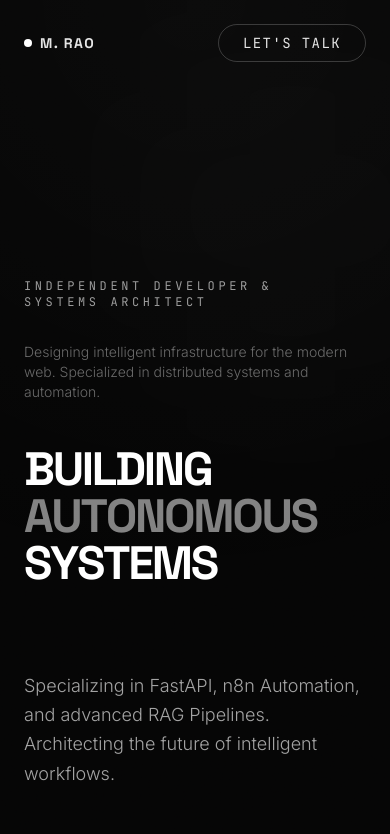
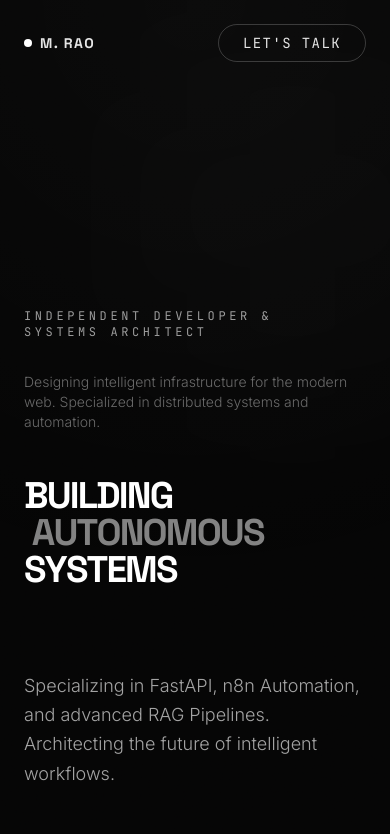
Before and after one commit to Rao-automates/Portfolio, a Next.js app: page / in a window 390 px wide. Shown: the top 834 px of the page. Built offline with nearby package versions, Linux system fonts and the light colour scheme.

Commit message:
Fix: Mobile responsiveness for massive typography (AUTONOMOUS, LETS BUILD)

```diff
--- a/components/Contact.jsx
+++ b/components/Contact.jsx
@@ -16,7 +16,7 @@ export function Contact() {
            Available for new opportunities
          </span>
 
-         <h2 className="text-[12vw] md:text-[10rem] font-display font-black uppercase text-white leading-none tracking-tighter mb-16">
+         <h2 className="text-[11vw] sm:text-[10vw] md:text-[8rem] lg:text-[10rem] font-display font-black uppercase text-white leading-none tracking-tighter mb-16">
            Let's Build
          </h2>
 
--- a/components/Hero.jsx
+++ b/components/Hero.jsx
@@ -62,18 +62,18 @@ export function Hero() {
             </motion.p>
           </div>
 
-          <div className="font-display font-black text-[12vw] sm:text-[10vw] leading-[0.85] tracking-tighter uppercase mb-8">
-            <div className="overflow-hidden flex h-[12vw] sm:h-[10vw]">
+          <div className="font-display font-black text-[9.5vw] sm:text-[9vw] md:text-[8vw] lg:text-[7.5vw] leading-[0.85] tracking-tighter uppercase mb-8">
+            <div className="overflow-hidden flex h-[9.5vw] sm:h-[9vw] md:h-[8vw] lg:h-[7.5vw]">
               <motion.div initial="hidden" animate="visible" variants={{ visible: { transition: { staggerChildren: 0.03 } } }} className="flex text-white">
                 {title.map((char, i) => <motion.span key={i} variants={letterVariants}>{char}</motion.span>)}
               </motion.div>
             </div>
-            <div className="overflow-hidden flex md:ml-[10vw] h-[12vw] sm:h-[10vw]">
+            <div className="overflow-hidden flex ml-[2vw] md:ml-[10vw] h-[9.5vw] sm:h-[9vw] md:h-[8vw] lg:h-[7.5vw]">
               <motion.div initial="hidden" animate="visible" variants={{ visible: { transition: { staggerChildren: 0.03, delayChildren: 0.1 } } }} className="flex text-white/50">
                 {title2.map((char, i) => <motion.span key={i} variants={letterVariants}>{char}</motion.span>)}
               </motion.div>
             </div>
-            <div className="overflow-hidden flex h-[12vw] sm:h-[10vw]">
+            <div className="overflow-hidden flex h-[9.5vw] sm:h-[9vw] md:h-[8vw] lg:h-[7.5vw]">
               <motion.div initial="hidden" animate="visible" variants={{ visible: { transition: { staggerChildren: 0.03, delayChildren: 0.2 } } }} className="flex text-white">
                 {title3.map((char, i) => <motion.span key={i} variants={letterVariants}>{char}</motion.span>)}
               </motion.div>
--- a/components/HouseMateCaseStudy.jsx
+++ b/components/HouseMateCaseStudy.jsx
@@ -41,7 +41,7 @@ export function HouseMateCaseStudy() {
       */}
       <div className="px-6 md:px-12 max-w-[100rem] mx-auto mb-16 md:mb-32 flex flex-col items-center">
          <span className="text-sm font-mono text-neutral-500 tracking-widest uppercase mb-6 block">Featured Case Study</span>
-         <h2 className="text-6xl md:text-[10rem] font-display font-black uppercase text-white leading-none tracking-tighter text-center">
+         <h2 className="text-6xl sm:text-8xl md:text-[8rem] lg:text-[10rem] font-display font-black uppercase text-white leading-none tracking-tighter text-center">
            HouseMate
          </h2>
          <p className="text-xl md:text-2xl text-neutral-400 font-light mt-8 max-w-4xl text-center leading-relaxed">
```
